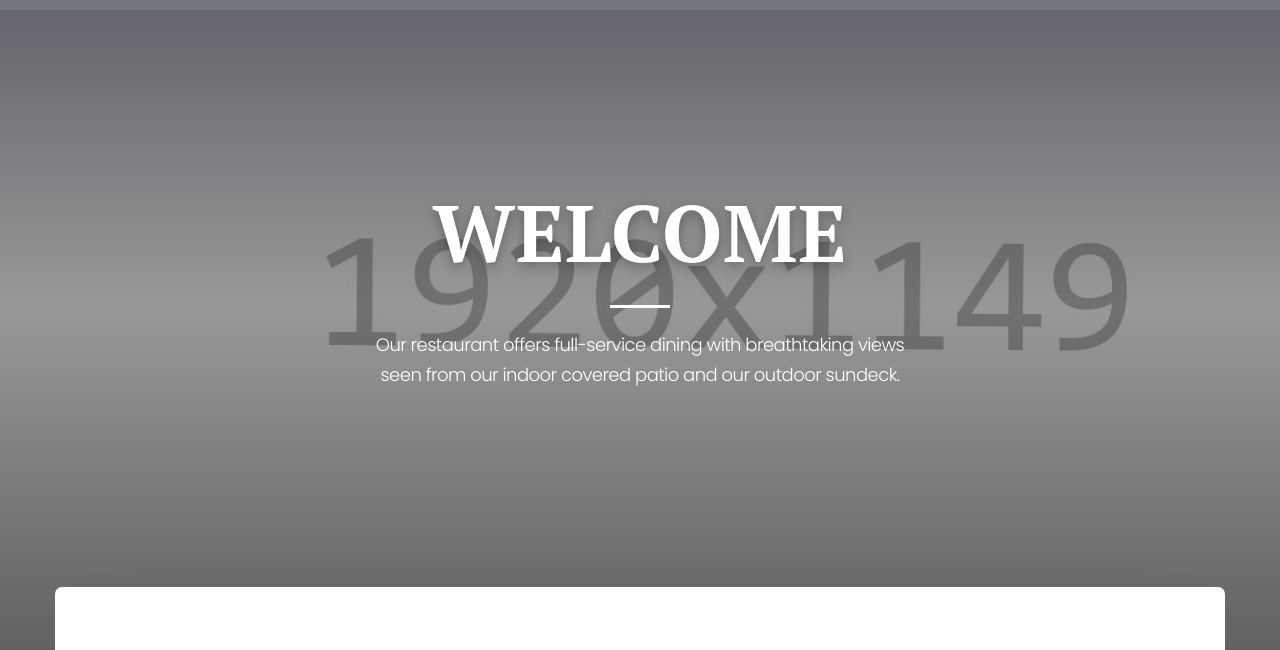
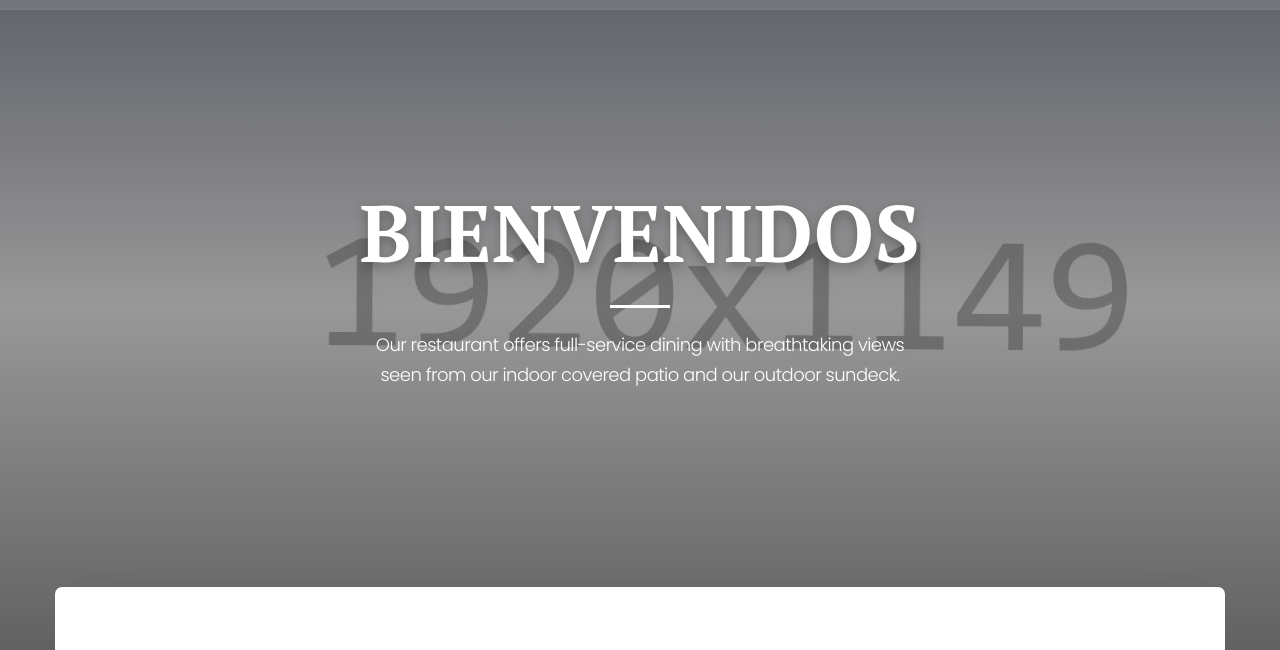
Before and after one commit to Tally95/RudrakshaYoga, a plain HTML site: page index.html in a window 1280 px wide. Shown: the part 111-761 px from the top of the page. Drawn offline with Linux system fonts and the light colour scheme.

Commit message:
Bienvenidos

```diff
--- a/index.html
+++ b/index.html
@@ -97,7 +97,7 @@
       <div class="main-bunner-inner">
         <div class="container">
           <div class="box-default">
-            <h1 class="box-default-title">Welcome</h1>
+            <h1 class="box-default-title">Bienvenidos</h1>
             <div class="box-default-decor"></div>
             <p class="big box-default-text">Our restaurant offers full-service dining with breathtaking views seen from
               our indoor covered patio and our outdoor sundeck.</p>
```
